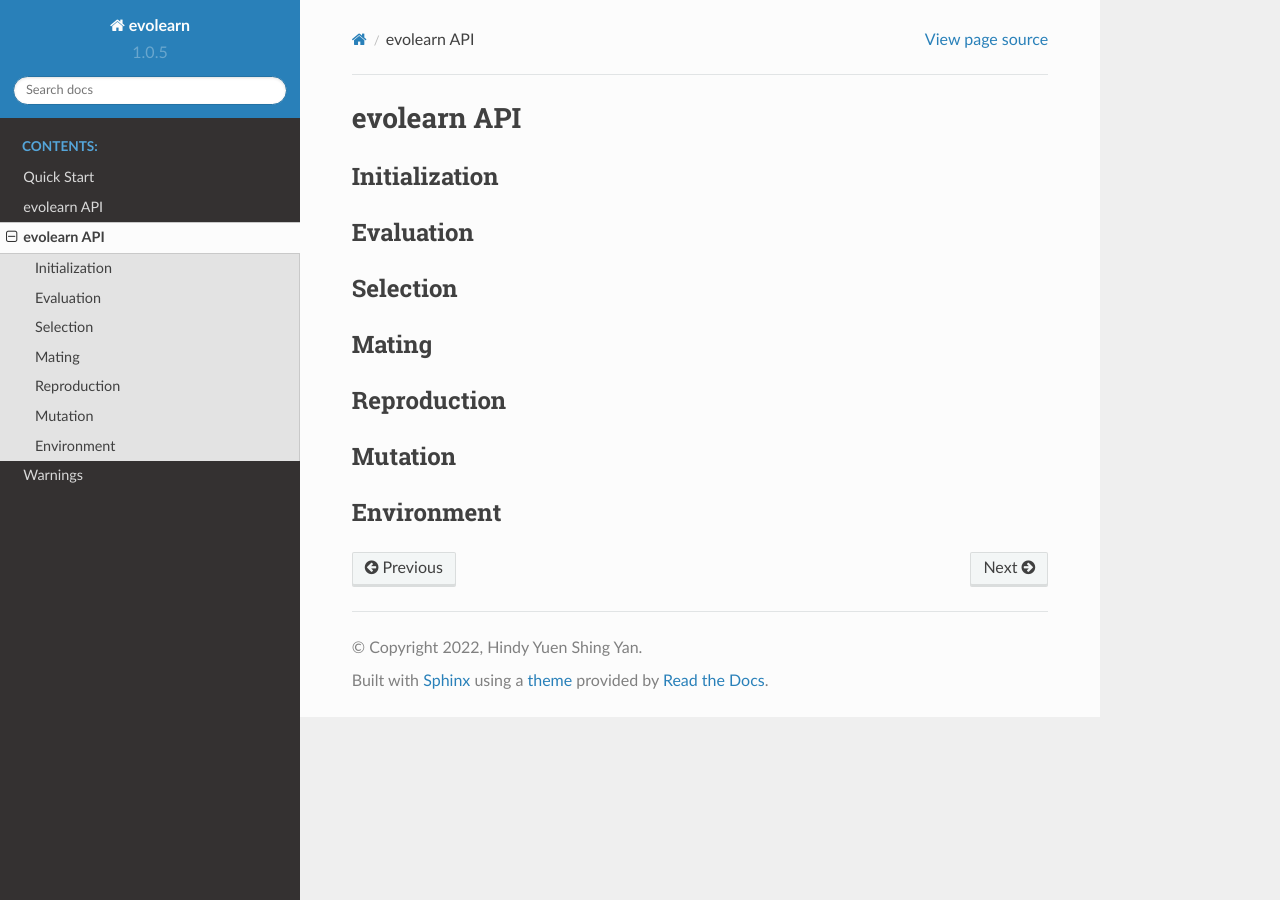
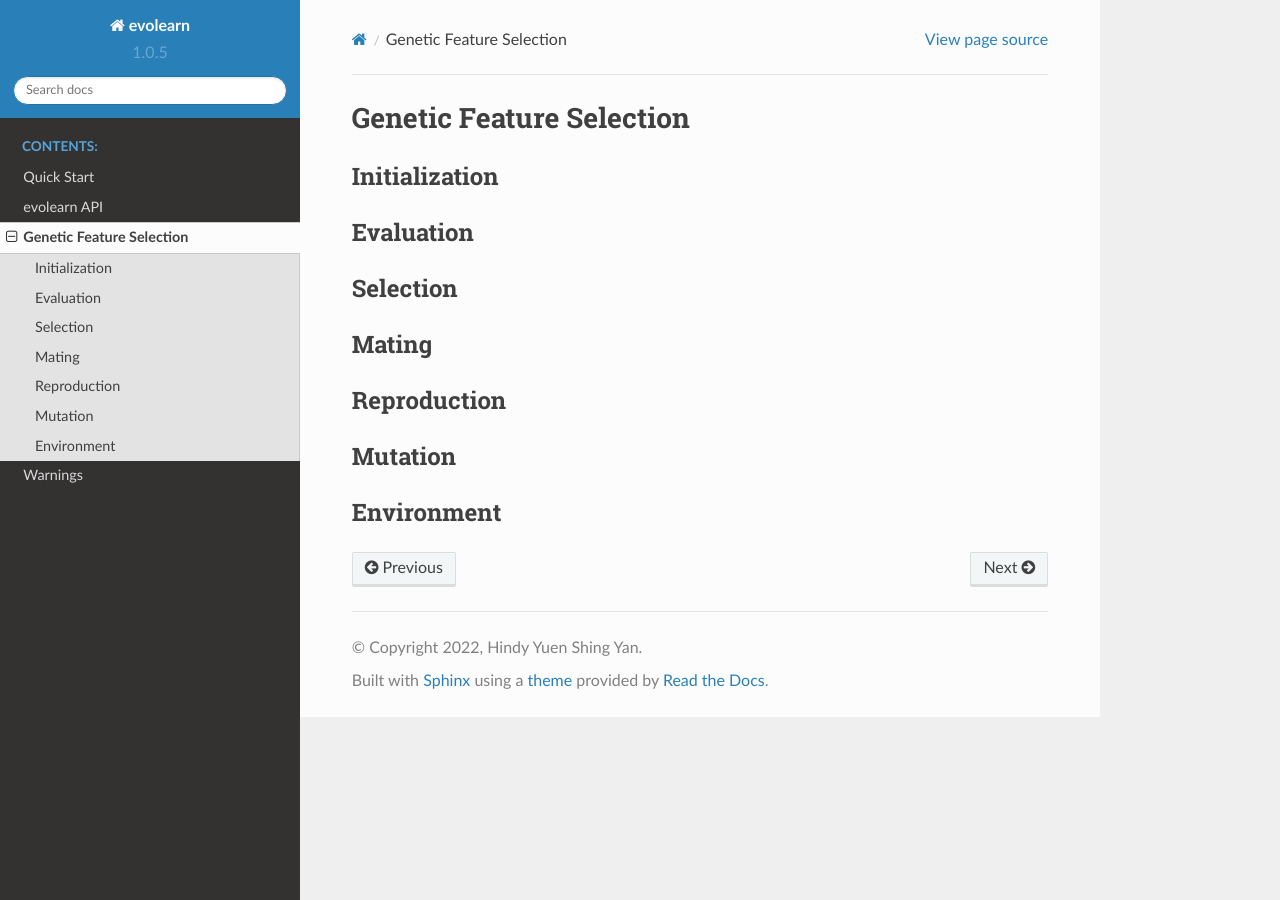
Before and after one commit to HindyDS/evolearn, a Sphinx documentation site: the page built from docs/source/Feature-Selection.rst, in a window 1280 px wide. Built offline with Sphinx 7.4.7 and the Read the Docs theme 2.0.0, drawn with Linux system fonts in a browser that asks for light colours.

Commit message:
Update Feature-Selection.rst

```diff
--- a/docs/source/Feature-Selection.rst
+++ b/docs/source/Feature-Selection.rst
@@ -2,8 +2,8 @@
    :maxdepth: 10
    :caption: Contents:
 
-evolearn API
-================
+Genetic Feature Selection
+=========================
 
 Initialization
 ---------------
```
